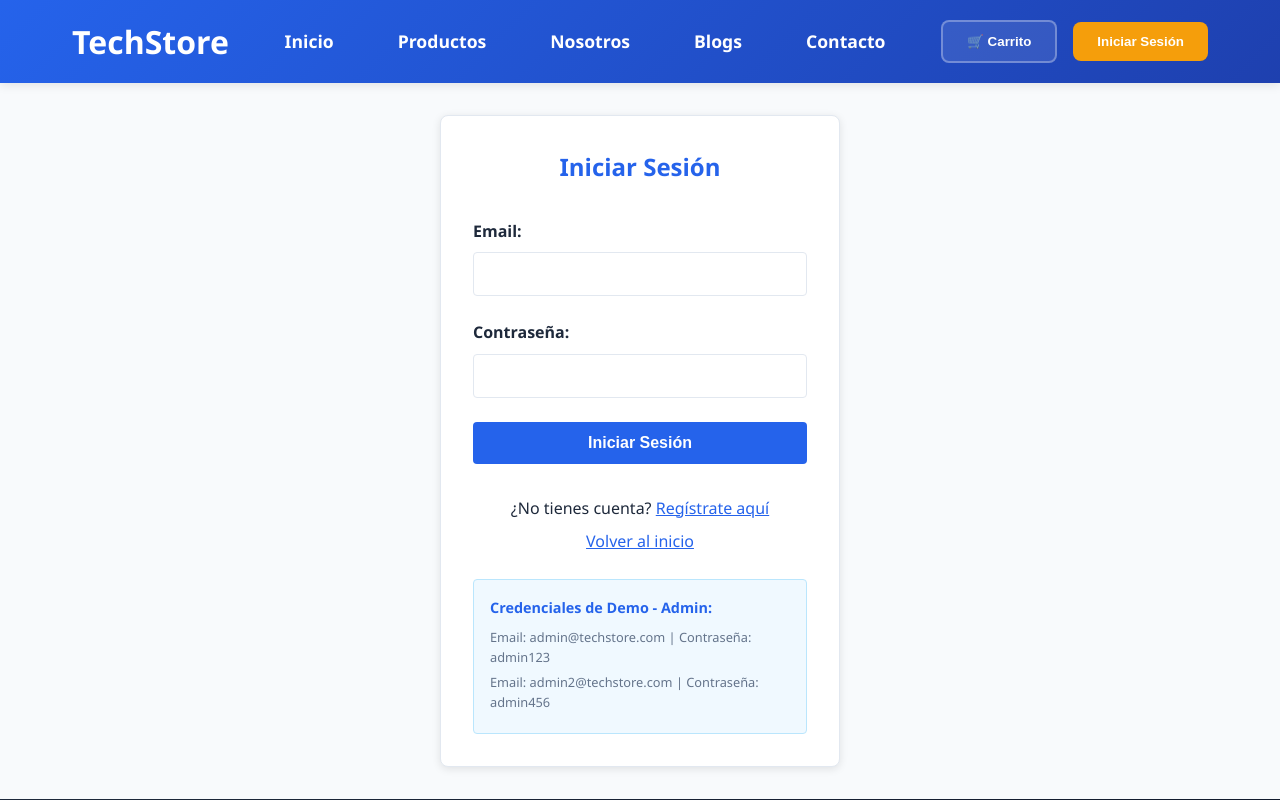
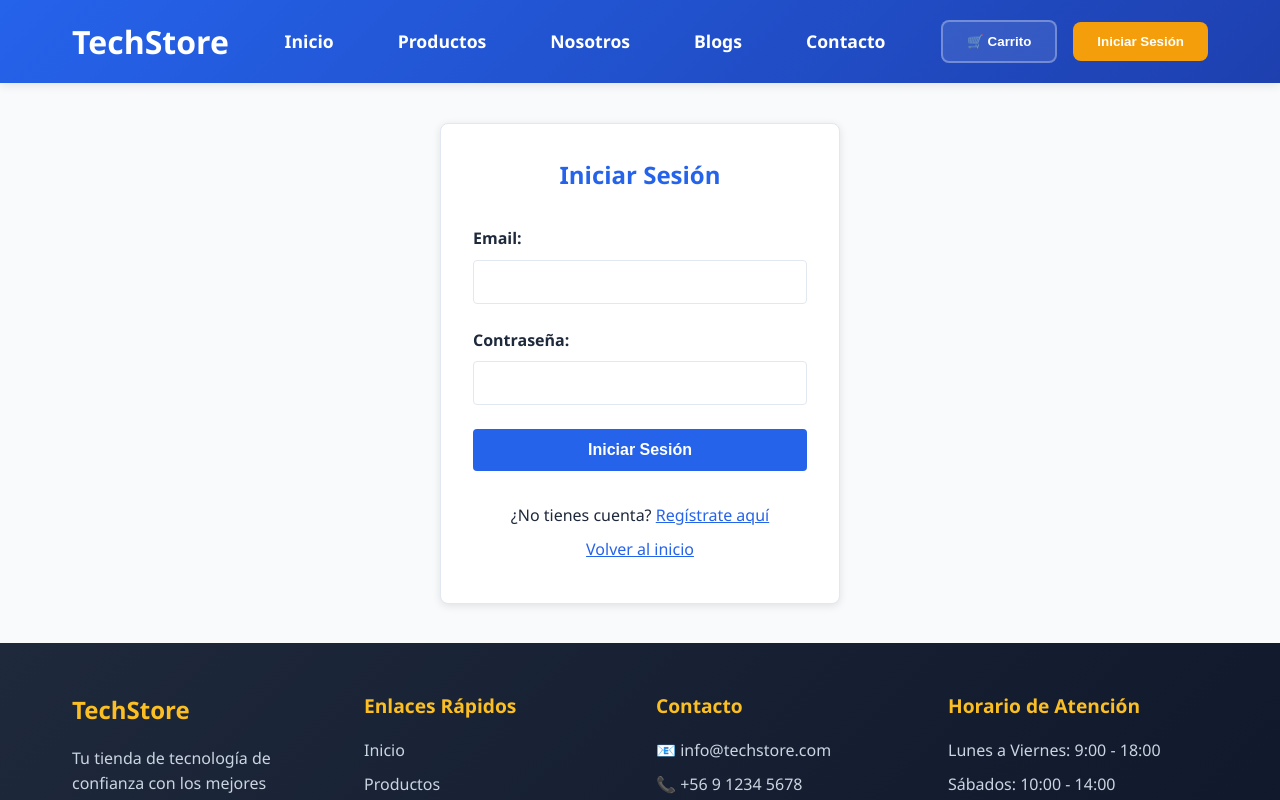
Before and after one commit to bbenjaaa18/techstore, a React (Create React App) app: page / in a window 1280 px wide. Both pictures are taken after a click on the button "Iniciar Sesión". Shown: the top 800 px of the page. Built offline with nearby package versions, Linux system fonts and the light colour scheme.

Commit message:
ultima actualizacio2n

```diff
--- a/src/App.js
+++ b/src/App.js
@@ -13,8 +13,7 @@ import Blogs from './pages/Blogs';
 import Contact from './pages/Contact';
 import Login from './pages/Login';
 import Register from './pages/Register';
-// --- NUEVO IMPORT ---
-import Admin from './pages/Admin'; // 1. Importamos la página de Admin
+import Admin from './pages/Admin';
 
 // Importar datos - CORREGIDO
 import { products, blogPosts } from './data/products';
--- a/src/pages/Admin.jsx
+++ b/src/pages/Admin.jsx
@@ -1,26 +1,17 @@
-// src/pages/Admin.jsx
 import React, { useState, useEffect } from 'react';
-
-// 1. Importa los estilos y los datos iniciales
 import '../styles/Admin.css';
 import { products as initialProductsObject } from '../data/products.js';
 import { initialUsers } from '../data/users.js';
 import { initialAdmins } from '../data/admins.js';
 
-// 2. Importa los componentes de las secciones
 import AdminDashboard from '../components/Admin/AdminDashboard';
 import AdminProducts from '../components/Admin/AdminProducts';
 import AdminUsers from '../components/Admin/AdminUsers';
 import AdminAdmins from '../components/Admin/AdminAdmins';
-// <-- LÓGICA AGREGADA: Importamos el formulario de productos -->
 import ProductForm from '../components/Admin/ProductForm';
 
-// Se mueve esta línea aquí, DESPUÉS de todos los imports
 const initialProducts = Object.values(initialProductsObject);
 
-// --- COMIENZA EL RESTO DEL CÓDIGO ---
-
-// Hook robusto para localStorage (valida que sea un array)
 const useStickyState = (defaultValue, key) => {
   const [value, setValue] = useState(() => {
     const stickyValue = window.localStorage.getItem(key);
@@ -52,10 +43,10 @@ const useStickyState = (defaultValue, key) => {
 
 // Se agrega la prop 'onPageChange'
 const Admin = ({ onPageChange }) => {
-  // 3. Estado para manejar la sección activa
+  //Estado para manejar la sección activa
   const [activeSection, setActiveSection] = useState('dashboard');
 
-  // 4. Estados para los datos
+  // Estados para los datos
   const [products, setProducts] = useStickyState(initialProducts, 'products');
   const [users, setUsers] = useStickyState(initialUsers, 'users');
   const [admins, setAdmins] = useStickyState(initialAdmins, 'admins');
@@ -63,7 +54,7 @@ const Admin = ({ onPageChange }) => {
   // Estado para formulario de admin
   const [isAddingAdmin, setIsAddingAdmin] = useState(false);
 
-  // <-- LÓGICA AGREGADA: Estados para el formulario de productos -->
+  // Estados para el formulario de productos
   const [isAddingProduct, setIsAddingProduct] = useState(false);
   const [productToEdit, setProductToEdit] = useState(null);
 
@@ -90,7 +81,7 @@ const Admin = ({ onPageChange }) => {
     }
   };
 
-  // Función para guardar el nuevo admin
+  // guardar el nuevo admin
   const handleAddAdmin = (newAdminData) => {
     const newAdmin = {
       id: Date.now(),
@@ -101,7 +92,8 @@ const Admin = ({ onPageChange }) => {
     setIsAddingAdmin(false);
   };
 
-  // <-- LÓGICA AGREGADA: Funciones para CRUD de Productos -->
+//FUNCIONES CRUD PRODUCTOS
+
   const handleAddProduct = (productData) => {
     const newProduct = {
       ...productData,
@@ -110,24 +102,23 @@ const Admin = ({ onPageChange }) => {
       features: ["Característica 1", "Característica 2"]
     };
     setProducts([...products, newProduct]);
-    setIsAddingProduct(false); // Ocultamos el formulario
+    setIsAddingProduct(false);
   };
 
   const handleUpdateProduct = (updatedProduct) => {
     setProducts(products.map(p =>
       p.id === updatedProduct.id ? updatedProduct : p
     ));
-    setProductToEdit(null); // Ocultamos el formulario
+    setProductToEdit(null);
   };
 
   const handleCancelForm = () => {
     setIsAddingProduct(false);
     setProductToEdit(null);
   }
-  // <-- FIN LÓGICA AGREGADA -->
 
 
-  // Función de 'Cerrar Sesión'
+  //Cerrar Sesión
   const handleLogout = () => {
     localStorage.removeItem('admin-token');
     if (onPageChange) {
@@ -166,7 +157,6 @@ const Admin = ({ onPageChange }) => {
             onShowEditForm={(product) => setProductToEdit(product)}
           />
         );
-      // <-- FIN LÓGICA MODIFICADA -->
 
       case 'users':
         return (
--- a/src/pages/Login.jsx
+++ b/src/pages/Login.jsx
@@ -91,12 +91,6 @@ const Login = ({ onPageChange }) => {
             </span>
           </p>
         </div>
-
-        <div className="demo-credentials">
-          <h4>Credenciales de Demo - Admin:</h4>
-          <p>Email: admin@techstore.com | Contraseña: admin123</p>
-          <p>Email: admin2@techstore.com | Contraseña: admin456</p>
-        </div>
       </div>
     </div>
   );
```
